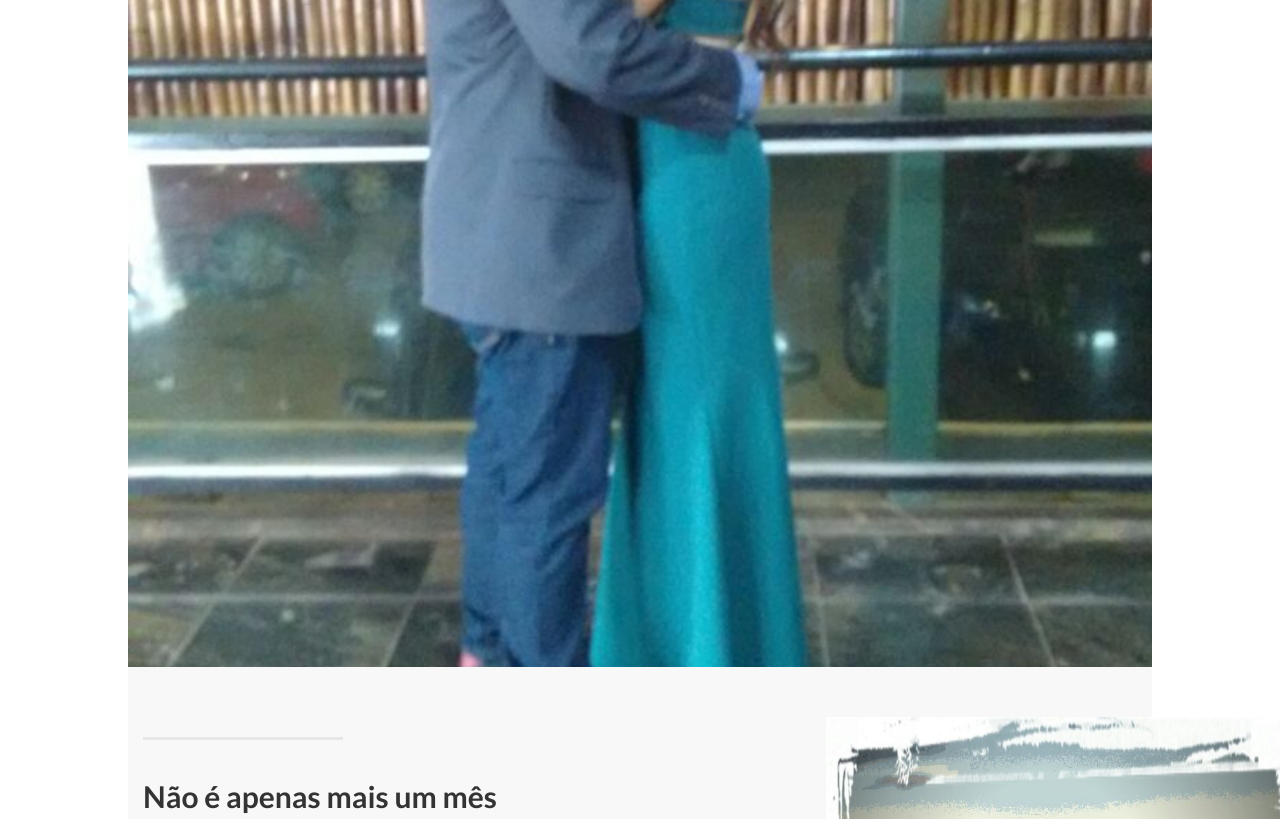
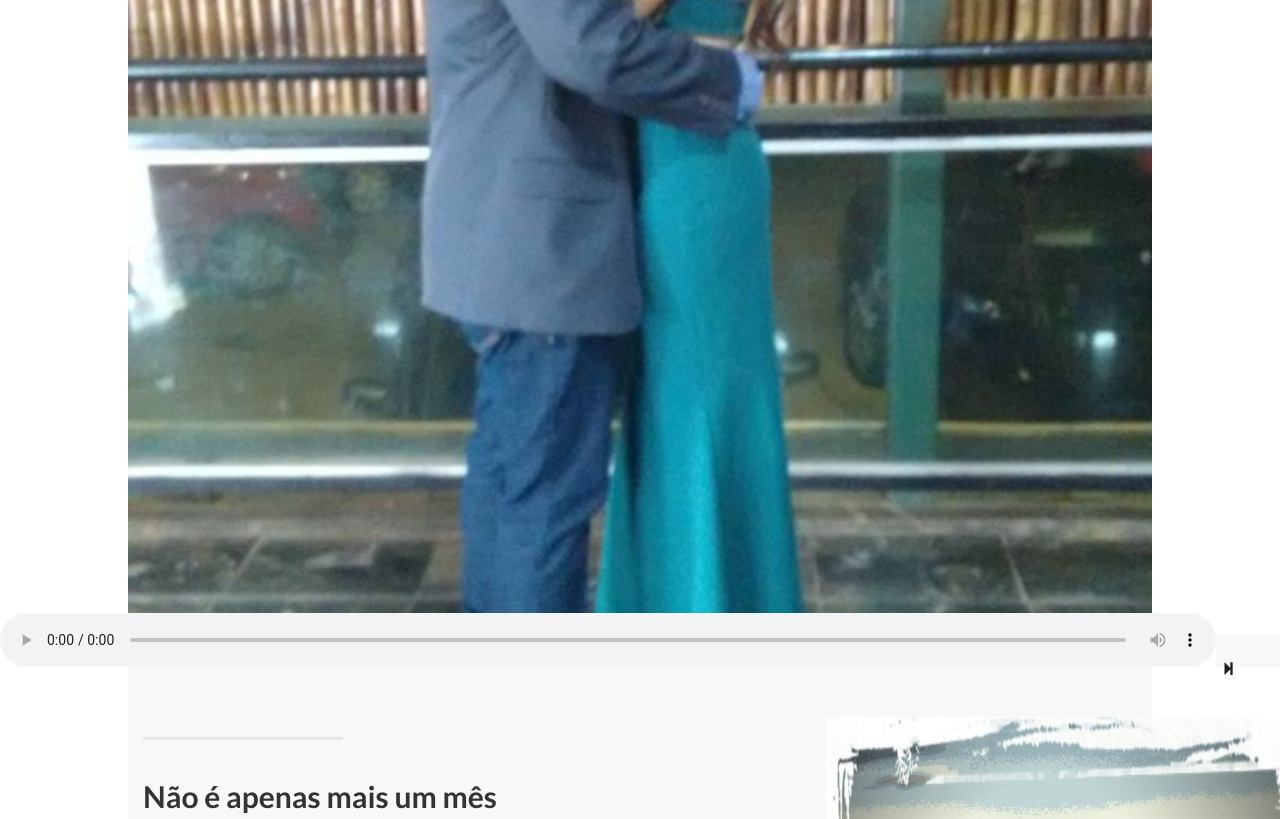
Before and after one commit to fogaofernando/fogaofernando.github.io, a plain HTML site: page index.html in a window 1280 px wide. Shown: the part 133-952 px from the top of the page. Drawn offline with Linux system fonts and the light colour scheme.

Commit message:
adicionando audio

```diff
--- a/css/landing-page.css
+++ b/css/landing-page.css
@@ -145,6 +145,34 @@ p.copyright {
 .glyphicon-heart{
     color: red;
 }
+
+audio{
+    position: fixed;
+    width: 95%;
+    bottom:0;
+    left: 0;
+
+}
+
+.button-next{
+    position: fixed;
+    width: 5%;
+    height: 2.3em;
+    bottom: 0;
+    right: 0;
+
+    background-color: #f8f8f8;
+}
+
+.glyphicon-step-forward{
+    margin-left: 8%;
+    margin-top: 40%;
+
+    color: #211d1d;
+
+}
+
+
 /*
 .col-lg-12{
     margin-top: 80%;
--- a/index.html
+++ b/index.html
@@ -1,5 +1,5 @@
 <!DOCTYPE html>
-<html lang="en">
+<html lang="pt">
 
 <head>
 
@@ -35,6 +35,8 @@
 <body>
 
     <!-- Navigation -->
+
+
     <nav class="navbar navbar-default navbar-fixed-top topnav" role="navigation">
         <div class="container topnav">
             <!-- Brand and toggle get grouped for better mobile display -->
@@ -193,7 +195,17 @@
     <!-- /.banner -->
 
     <!-- Footer -->
+    <div>
+        <audio controls >
+            <source class="sourceDom" src="sons/Vanessa%20da%20Mata%20-%20Amado.mp3" type="audio/mp3">
+            Seu navegador não suporta o elemento áudio.
+        </audio>
 
+        <div class="button-next" onclick="nextList()">
+            <a class="glyphicon glyphicon-step-forward"></a>
+            <!--<button class="glyphicon glyphicon-step-forward"></button>-->
+        </div>
+    </div>
 
     <!-- jQuery -->
     <script src="js/jquery.js"></script>
--- a/js/main.js
+++ b/js/main.js
@@ -1,7 +1,12 @@
 /****Main****/
+
 var body = document.querySelector("body");
+var source = document.querySelector(".sourceDom");
+var listaMusicas = ["sons/paula_fernandes.mp3","sons/Vanessa%20da%20Mata%20-%20Amado.mp3"];
+var faixaCont = 1;
 
 
+/****Desenvolvimento****/
 
 if(objWidth(body)>800){
     //***instancias
@@ -34,6 +39,26 @@ if(objWidth(body)>800){
 
 
 /****Functions****/
+
 function objWidth(obj){
     return obj.clientWidth;
 }
+
+
+function nextList(){
+    addCont();
+    source.setAttribute("src",listaMusicas[faixaCont-1]);
+
+
+}
+
+
+function addCont(){
+
+    if(faixaCont != listaMusicas.length){
+        faixaCont++;
+    }else{
+        faixaCont = 1;
+    }
+
+}
```
Also changed, not shown: 2 other files.
